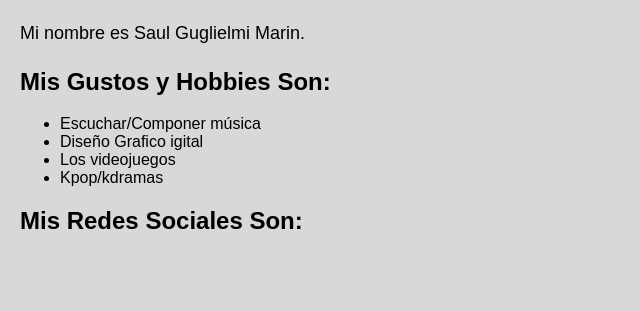
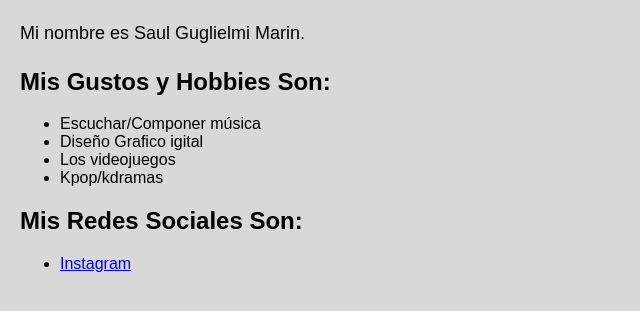
Before and after one commit to saulguglielmi/Sobre-Mi, a plain HTML site: page index.html in a window 1280 px wide. Shown: the part 133-444 px from the top of the page, without its empty margins (0-640 px from the left). Drawn offline with Linux system fonts and the light colour scheme.

Commit message:
se añadio ig

```diff
--- a/index.html
+++ b/index.html
@@ -37,3 +37,11 @@
         </ul>
 
         <h2>Mis Redes Sociales Son:</h2>
+
+        <ul>
+            <li><a href="https://www.instagram.com/saul.flxp_/">Instagram</a></li>
+
+
+    </body>
+</header>
+</html>
```
